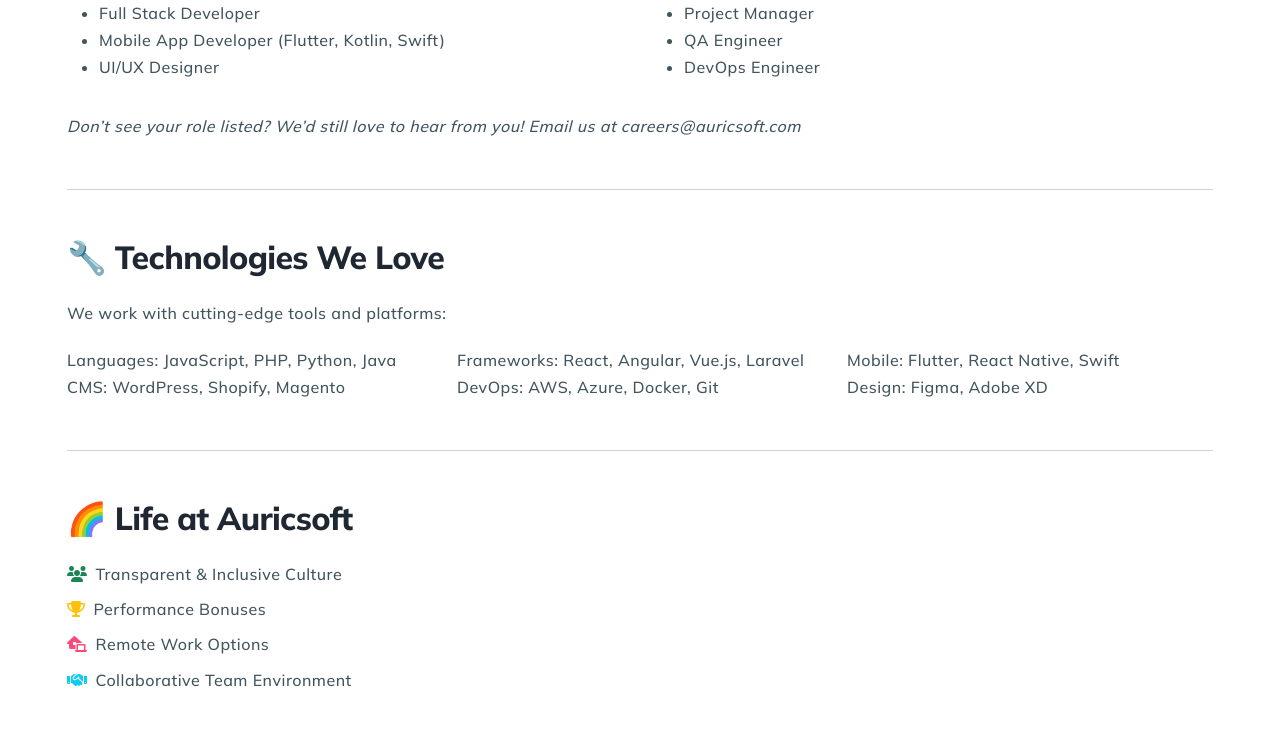
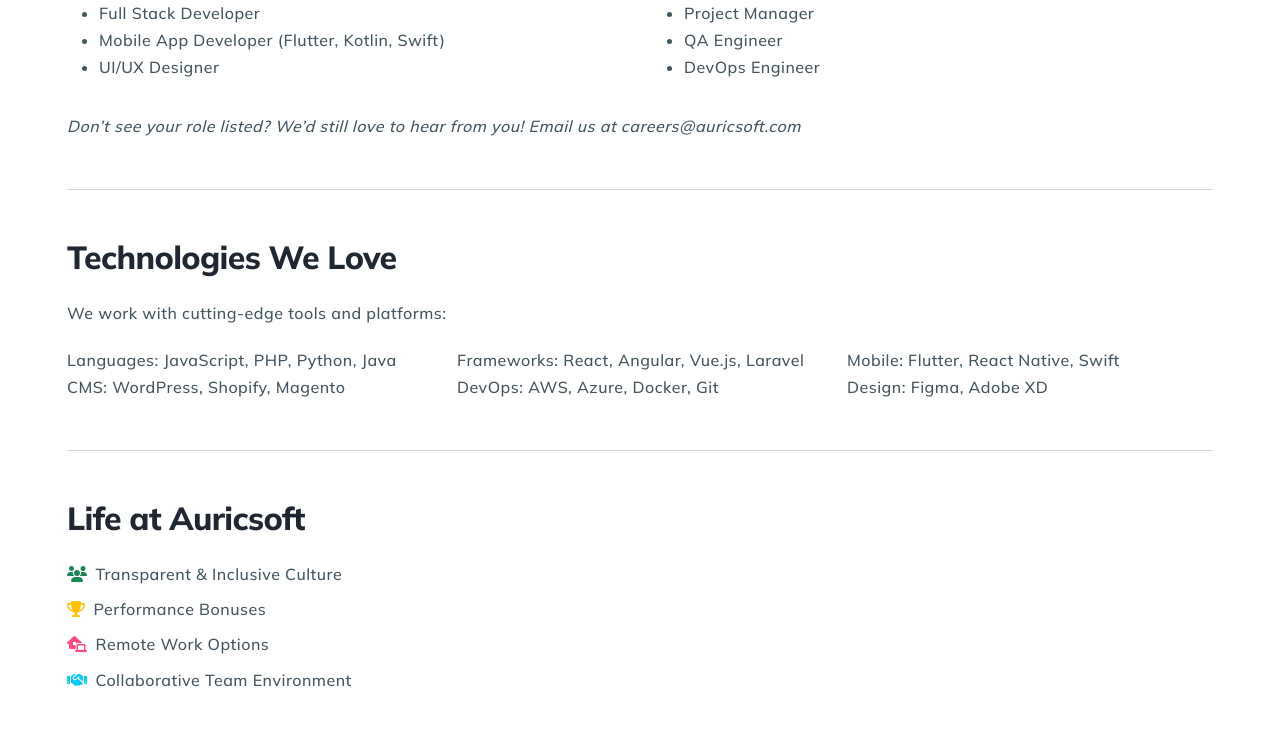
Before and after one commit to prabhats-github/auricsoft-platform, a PHP site: page /work-with-us.php in a window 1280 px wide. Shown: the part 1372-2109 px from the top of the page. Run offline with PHP 8.4, Linux system fonts and the light colour scheme.

Commit message:
Initial commit: Upload full project

```diff
--- a/work-with-us.php
+++ b/work-with-us.php
@@ -156,7 +156,7 @@
 
             <hr class="my-5" />
 
-            <h2 class="mb-4">🔧 Technologies We Love</h2>
+            <h2 class="mb-4">Technologies We Love</h2>
             <p>We work with cutting-edge tools and platforms:</p>
             <ul class="row list-unstyled">
                 <li class="col-md-4">Languages: JavaScript, PHP, Python, Java</li>
@@ -169,7 +169,7 @@
 
             <hr class="my-5" />
 
-            <h2 class="mb-4">🌈 Life at Auricsoft</h2>
+            <h2 class="mb-4">Life at Auricsoft</h2>
             <ul class="list-unstyled">
                 <li class="mb-2"><i class="fas fa-users text-success me-2"></i>Transparent & Inclusive Culture</li>
                 <li class="mb-2"><i class="fas fa-trophy text-warning me-2"></i>Performance Bonuses</li>
```
